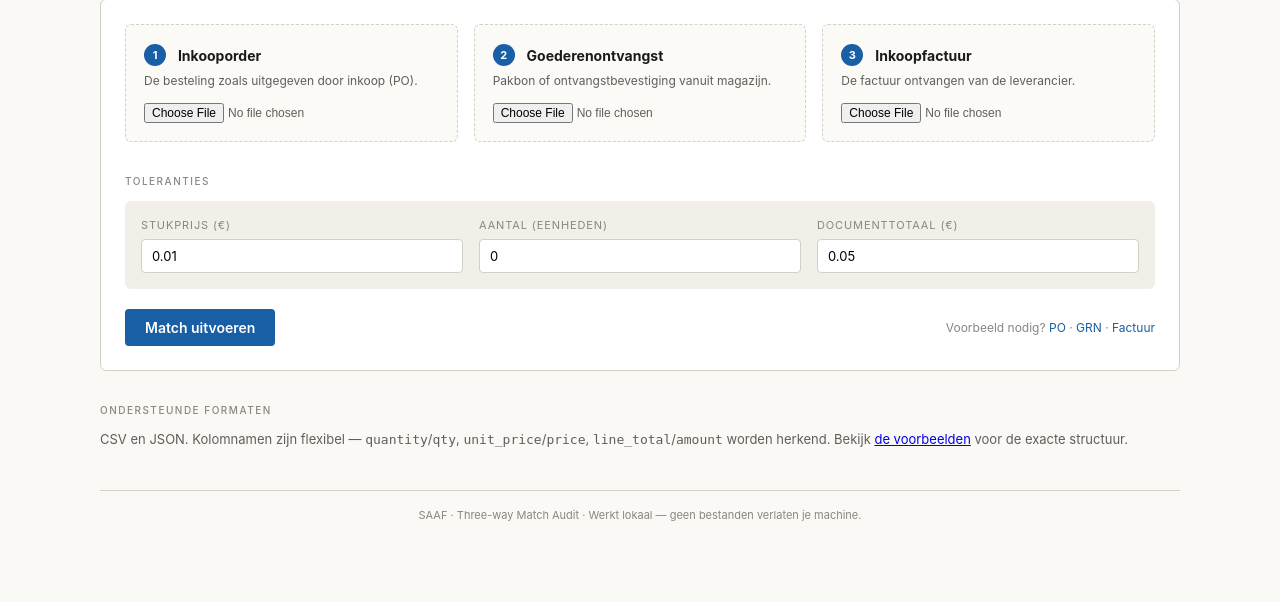
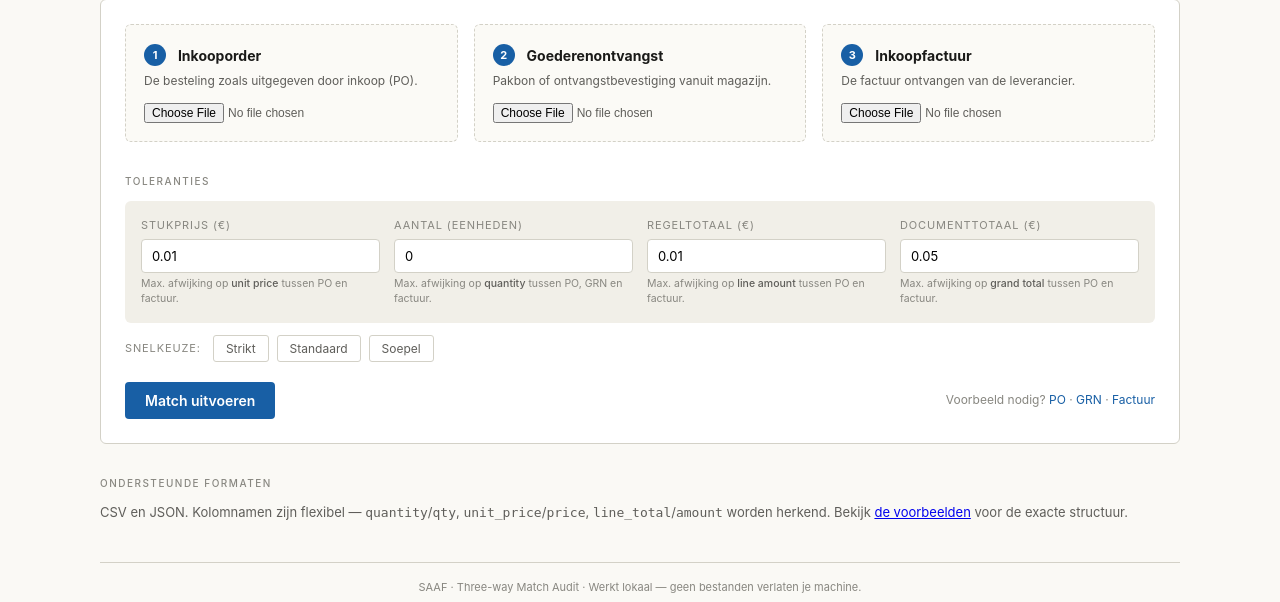
Before and after one commit to SAAF-Project/three-way-match-audit, a FastAPI app: page / in a window 1280 px wide. Shown: the part 187-789 px from the top of the page. Before the commit the page ends 708 px from the top, so only its background shows below. Run offline with FastAPI, Linux system fonts and the light colour scheme.

Commit message:
Make line-total tolerance adjustable in the webapp
The webapp already exposed three tolerance fields (unit price, qty,
document total). A fourth check — the per-line amount comparison in
_grade_line — was gated by a hardcoded 0.01 threshold that ignored any
user-supplied tolerance, which was flagged in the earlier code review:
with price_tolerance=0.05 a line at PO €100.00 / invoice €100.03 passes
the unit-price check but immediately fails on the line-total check.

Changes:
  * matcher.py: DEFAULT_LINE_TOTAL_TOLERANCE constant; three_way_match
    and _grade_line take a line_total_tolerance parameter, replacing
    the hardcoded 0.01.
  * main.py: /match and /api/match accept a line_total_tolerance Form
    field (default 0.01, so behaviour is unchanged for existing callers).
  * templates/index.html: fourth input field with a one-line hint under
    every tolerance explaining what it covers, plus three Snelkeuze
    preset buttons (Strikt / Standaard / Soepel) that fill all four
    fields in one click.
  * static/style.css: 4-column tolerance grid that collapses to 2
    columns ≤900px and 1 column ≤480px; styling for the hints and
    preset buttons.
  * webapp/README.md: updated tolerance section to document all four
    fields, the presets, and how to override from curl/scripts.

Verified end-to-end against invoice_mismatch sample:
  * Default line_total=0.01 → FAIL (unchanged behaviour).
  * line_total=500 with other tolerances loose → MATCH, confirming the
    new parameter actually gates the check.

Co-Authored-By: Claude Opus 4.7 <noreply@anthropic.com>

```diff
--- a/webapp/app/main.py
+++ b/webapp/app/main.py
@@ -36,6 +36,7 @@ async def match(
     price_tolerance: float = Form(0.01),
     qty_tolerance: float = Form(0.0),
     total_tolerance: float = Form(0.05),
+    line_total_tolerance: float = Form(0.01),
 ):
     try:
         po = parse_document(await po_file.read(), po_file.filename or "po", "PO")
@@ -53,6 +54,7 @@ async def match(
         price_tolerance=price_tolerance,
         qty_tolerance=qty_tolerance,
         total_tolerance=total_tolerance,
+        line_total_tolerance=line_total_tolerance,
     )
 
     return templates.TemplateResponse(
@@ -77,6 +79,7 @@ async def match_api(
     price_tolerance: float = Form(0.01),
     qty_tolerance: float = Form(0.0),
     total_tolerance: float = Form(0.05),
+    line_total_tolerance: float = Form(0.01),
 ):
     try:
         po = parse_document(await po_file.read(), po_file.filename or "po", "PO")
@@ -90,6 +93,7 @@ async def match_api(
         price_tolerance=price_tolerance,
         qty_tolerance=qty_tolerance,
         total_tolerance=total_tolerance,
+        line_total_tolerance=line_total_tolerance,
     )
     return report.to_dict()
 
--- a/webapp/app/static/style.css
+++ b/webapp/app/static/style.css
@@ -127,15 +127,16 @@ form.upload {
 
 .tolerances {
   display: grid;
-  grid-template-columns: repeat(3, 1fr);
-  gap: 16px;
-  margin: 4px 0 20px;
+  grid-template-columns: repeat(4, 1fr);
+  gap: 14px;
+  margin: 4px 0 12px;
   padding: 16px;
   background: var(--gray-bg);
   border-radius: 6px;
 }
-@media (max-width: 720px) { .tolerances { grid-template-columns: 1fr; } }
-.tolerances label {
+@media (max-width: 900px) { .tolerances { grid-template-columns: repeat(2, 1fr); } }
+@media (max-width: 480px) { .tolerances { grid-template-columns: 1fr; } }
+.tol-field label {
   display: block;
   font-size: 11px;
   color: var(--text-hint);
@@ -143,7 +144,7 @@ form.upload {
   letter-spacing: 0.08em;
   margin-bottom: 6px;
 }
-.tolerances input {
+.tol-field input {
   width: 100%;
   padding: 8px 10px;
   border: 1px solid var(--gray-line);
@@ -151,6 +152,46 @@ form.upload {
   font-size: 13px;
   font-family: inherit;
   background: white;
+}
+.tol-hint {
+  display: block;
+  margin-top: 4px;
+  font-size: 10.5px;
+  color: var(--text-hint);
+  line-height: 1.4;
+}
+.tol-hint em { font-style: normal; color: var(--text-sec); font-weight: 500; }
+
+.presets {
+  display: flex;
+  gap: 8px;
+  align-items: center;
+  margin: 0 0 20px;
+  flex-wrap: wrap;
+}
+.presets-label {
+  font-size: 11px;
+  color: var(--text-hint);
+  text-transform: uppercase;
+  letter-spacing: 0.08em;
+  margin-right: 4px;
+}
+.preset {
+  background: white;
+  border: 1px solid var(--gray-line);
+  color: var(--text-sec);
+  padding: 5px 12px;
+  border-radius: 3px;
+  font-size: 12px;
+  font-family: inherit;
+  cursor: pointer;
+  transition: all 120ms;
+}
+.preset:hover { border-color: var(--blu-dark); color: var(--blu-dark); }
+.preset.active {
+  background: var(--blu-dark);
+  color: white;
+  border-color: var(--blu-dark);
 }
 
 .actions {
--- a/webapp/app/templates/index.html
+++ b/webapp/app/templates/index.html
@@ -48,18 +48,32 @@
 
       <div class="section-label">Toleranties</div>
       <div class="tolerances">
-        <div>
+        <div class="tol-field">
           <label>Stukprijs (€)</label>
           <input type="number" name="price_tolerance" value="0.01" step="0.01" min="0">
+          <span class="tol-hint">Max. afwijking op <em>unit price</em> tussen PO en factuur.</span>
         </div>
-        <div>
+        <div class="tol-field">
           <label>Aantal (eenheden)</label>
           <input type="number" name="qty_tolerance" value="0" step="0.5" min="0">
+          <span class="tol-hint">Max. afwijking op <em>quantity</em> tussen PO, GRN en factuur.</span>
         </div>
-        <div>
+        <div class="tol-field">
+          <label>Regeltotaal (€)</label>
+          <input type="number" name="line_total_tolerance" value="0.01" step="0.01" min="0">
+          <span class="tol-hint">Max. afwijking op <em>line amount</em> tussen PO en factuur.</span>
+        </div>
+        <div class="tol-field">
           <label>Documenttotaal (€)</label>
           <input type="number" name="total_tolerance" value="0.05" step="0.01" min="0">
+          <span class="tol-hint">Max. afwijking op <em>grand total</em> tussen PO en factuur.</span>
         </div>
+      </div>
+      <div class="presets">
+        <span class="presets-label">Snelkeuze:</span>
+        <button type="button" class="preset" data-preset="strict">Strikt</button>
+        <button type="button" class="preset" data-preset="standard">Standaard</button>
+        <button type="button" class="preset" data-preset="relaxed">Soepel</button>
       </div>
 
       <div class="actions">
@@ -85,5 +99,24 @@
       SAAF · Three-way Match Audit · Werkt lokaal — geen bestanden verlaten je machine.
     </footer>
   </div>
+
+  <script>
+    const PRESETS = {
+      strict:   { price_tolerance: 0,    qty_tolerance: 0, line_total_tolerance: 0,    total_tolerance: 0    },
+      standard: { price_tolerance: 0.01, qty_tolerance: 0, line_total_tolerance: 0.01, total_tolerance: 0.05 },
+      relaxed:  { price_tolerance: 0.10, qty_tolerance: 1, line_total_tolerance: 1.00, total_tolerance: 5.00 },
+    };
+    document.querySelectorAll(".preset").forEach(btn => {
+      btn.addEventListener("click", () => {
+        const vals = PRESETS[btn.dataset.preset];
+        for (const [k, v] of Object.entries(vals)) {
+          const input = document.querySelector(`[name="${k}"]`);
+          if (input) input.value = v;
+        }
+        document.querySelectorAll(".preset").forEach(b => b.classList.remove("active"));
+        btn.classList.add("active");
+      });
+    });
+  </script>
 </body>
 </html>
```
Also changed, not shown: webapp/app/services/matcher.py (+9 -5 lines), webapp/README.md.
